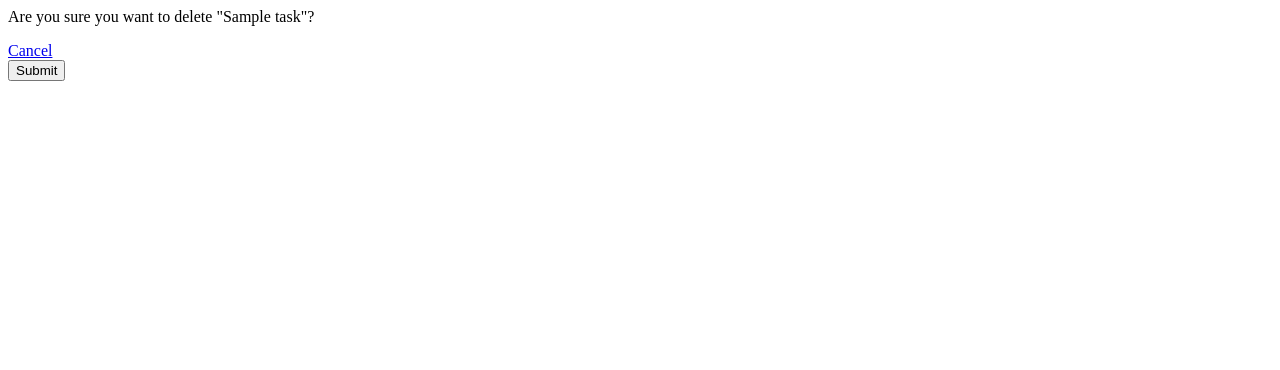
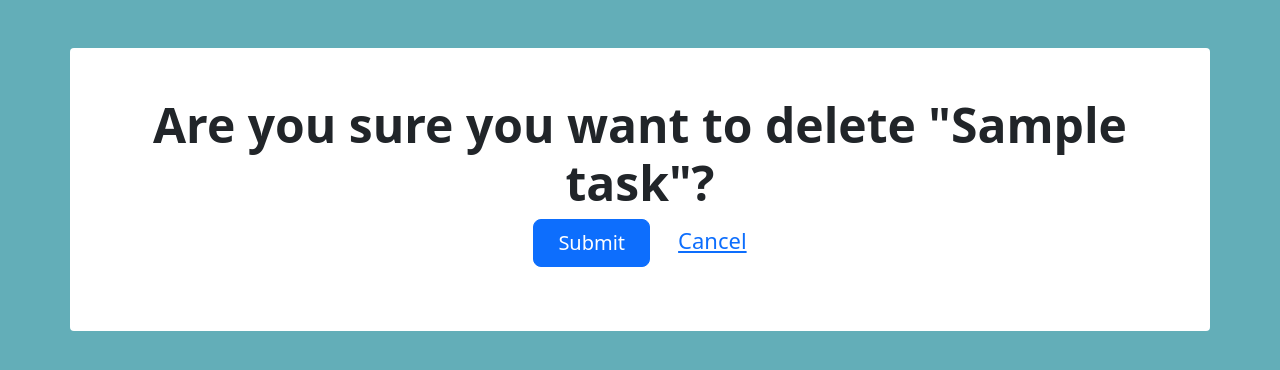
Before and after one commit to Domzu/Taskmaster1, a Django app: page /delete/1/ in a window 1280 px wide. Shown: the top 370 px of the page. Run offline with Django 4.2, Linux system fonts and the light colour scheme; tables that the repository leaves empty hold one stand-in row (values such as "Sample post").

Commit message:
changechanged templates

```diff
--- a/todolist/tasks/templates/tasks/delete.html
+++ b/todolist/tasks/templates/tasks/delete.html
@@ -1,8 +1,40 @@
-<p>Are you sure you want to delete "{{item}}"?</p>
+<link href="https://cdn.jsdelivr.net/npm/bootstrap@5.2.3/dist/css/bootstrap.min.css" rel="stylesheet" integrity="sha384-rbsA2VBKQhggwzxH7pPCaAqO46MgnOM80zW1RWuH61DGLwZJEdK2Kadq2F9CUG65" crossorigin="anonymous">
 
-<a href="{% url 'list' %}">Cancel</a>
+<style>
 
-<form method="POST" action="">
-    {% csrf_token %}
-    <input type="submit" name="Confirm">
-</form>
+    body{
+		background-color: #63aeb8;
+	    }
+
+    #center{
+        background-color: white;
+        }
+
+    #cancel{
+        padding-left: 20px;
+        padding-top: 5px;
+        font-size: 22px;
+        }
+
+</style>
+
+<body>
+
+    <div class="container-sm rounded-1 px-4 py-5 my-5 text-center" id="center">
+
+        <h1 class="display-5 fw-bold">Are you sure you want to delete "{{item}}"?</h1>
+
+        <div class="col-lg-6 mx-auto">
+
+          <div class="d-grid gap-2 d-sm-flex justify-content-sm-center">
+            <form method="POST" action="">
+                {% csrf_token %}
+                <input class="btn btn-primary btn-lg px-4 gap-3" id="submit" type="submit" name="Confirm">
+            </form>
+                <span id="cancel"><a href="{% url 'list' %}">Cancel</a></span>
+          </div>
+
+        </div>
+      </div>
+
+</body>
--- a/todolist/tasks/templates/tasks/list.html
+++ b/todolist/tasks/templates/tasks/list.html
@@ -3,7 +3,7 @@
 <style>
 
 	body{
-		background-color: #638CB8;
+		background-color: #63aeb8;
 	}
 
 	input{
@@ -57,7 +57,7 @@
     <input class="btn btn-info" type="submit" name="Create Task">
 </form>
 
-<h3>Current Tasks</h3>
+<h3>Task</h3>
 
 <div class="todo-list">
 
--- a/todolist/todolist/settings.py
+++ b/todolist/todolist/settings.py
@@ -26,7 +26,7 @@ SECRET_KEY = config("SECRET_KEY")
 # SECURITY WARNING: don't run with debug turned on in production!
 DEBUG = config("DEBUG", cast=bool)
 
-ALLOWED_HOSTS = []
+ALLOWED_HOSTS = ['*']
 
 
 # Application definition
```
Also changed, not shown: todolist/tasks/templates/tasks/update_task.html (+19 -1 lines).
